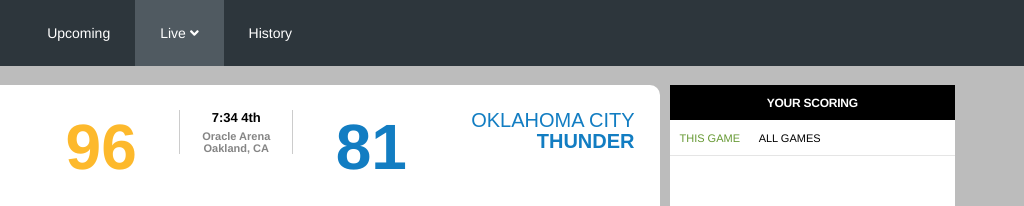
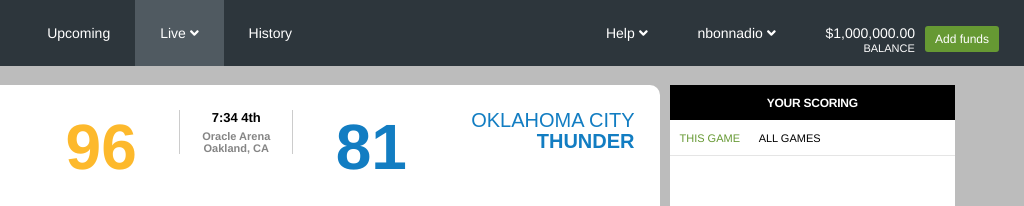
Before and after one commit to rawaid/fd, a website: page public/index.html in a window 1280 px wide. Shown: the top 206 px of the page, 256-1280 px from the left. Drawn offline with nearby package versions, Linux system fonts and the light colour scheme.

Commit message:
header stuff

```diff
--- a/public/index.html
+++ b/public/index.html
@@ -56,15 +56,14 @@
             </button>
           </nav>
 
-          <!-- <nav class="secondary-nav">
-            <div class="secondary-nav__item">
-              <ul class="primary-nav__list">
-                <li class="primary-nav__item"><a class="primary-nav__anchor" href="/">Help <i class="fas fa-angle-down"></i></a></li>
-                <li class="primary-nav__item"><a class="primary-nav__anchor" href="/">nbonnadio <i class="fas fa-angle-down"></i></a></li>
-                <li class="primary-nav__item"><a class="primary-nav__anchor" href="/">$1,000,000.00<span>BALANCE</span></a></li>
+          <nav class="secondary-nav">
+              <ul class="secondary-nav__list">
+                <li class="secondary-nav__item"><a class="secondary-nav__anchor" href="/">Help <i class="fas fa-angle-down"></i></a></li>
+                <li class="secondary-nav__item"><a class="secondary-nav__anchor" href="/">nbonnadio <i class="fas fa-angle-down"></i></a></li>
+                <li class="secondary-nav__item"><a class="secondary-nav__anchor" href="/"><div class="secondary-nav__balance"><div>$1,000,000.00</div><div>BALANCE</div></div><div class="secondary-nav__button">Add funds</div></a></li>
+                <!-- <li class="secondary-nav__item"><a class="secondary-nav__anchor" href="/"></a></li> -->
               </ul>
-            </div>
-          </nav> -->
+          </nav>
 
         </div>
       </header>
--- a/scss/styles.scss
+++ b/scss/styles.scss
@@ -137,11 +137,6 @@
     font-weight: bold;
   }
 
-  // &__stats {
-  //   font-size: 11px;
-  //   white-space: nowrap;
-  // }
-
   &__away,
   &__home {
     display: inline;
@@ -151,8 +146,6 @@
     display: block;
   }
 
-
-
   &__container {
     display: -webkit-box;
     display: -ms-flexbox;
@@ -161,7 +154,6 @@
     margin: 0 auto;
   }
 }
-
 
 .logo-container {
   padding-left: 0;
@@ -180,13 +172,14 @@
   display: -ms-flexbox;
  }
 
- .primary-nav {
+ .primary-nav,
+ .secondary-nav {
   -webkit-box-flex: 0;
   -ms-flex: none;
   flex: none;
 
   &__list {
-    display: flex;
+   display: flex;
    flex-wrap: wrap;
    list-style-type: none;
    margin: 0;
@@ -210,7 +203,6 @@
     overflow: hidden;
     position: relative;
 
-
     &:link,
     &:visited,
     &:active {
@@ -219,11 +211,41 @@
   }
  }
 
+ .secondary-nav {
+   text-align: right;
+   margin-left: auto;
+   &__balance,
+   &__balance div {
+     display: inline;
+     height: 66px;
+   }
+
+   &__balance div:nth-child(2) {
+     position: absolute;
+     display: block;
+     top: -10px;
+     left: 63px;
+     bottom: 15px;
+     font-size: 11px;
+   }
+
+   &__button {
+     display: inline;
+     border-radius: 3px;
+     position: relative;
+     top: 5px;
+     padding: 6px 10px 6px 10px;
+     background: $selected-green;
+     font-size: 12px;
+     margin-top: 5px;
+     margin-left: 10px;
+   }
+ }
+
  .content {
    display: flex;
    margin-top: 60px;
    padding: 20px;
-
  }
 
  .left-container {
```
Also changed, not shown: partials/header.html (+7 -8 lines), css/styles.css, public/css/styles.css.
